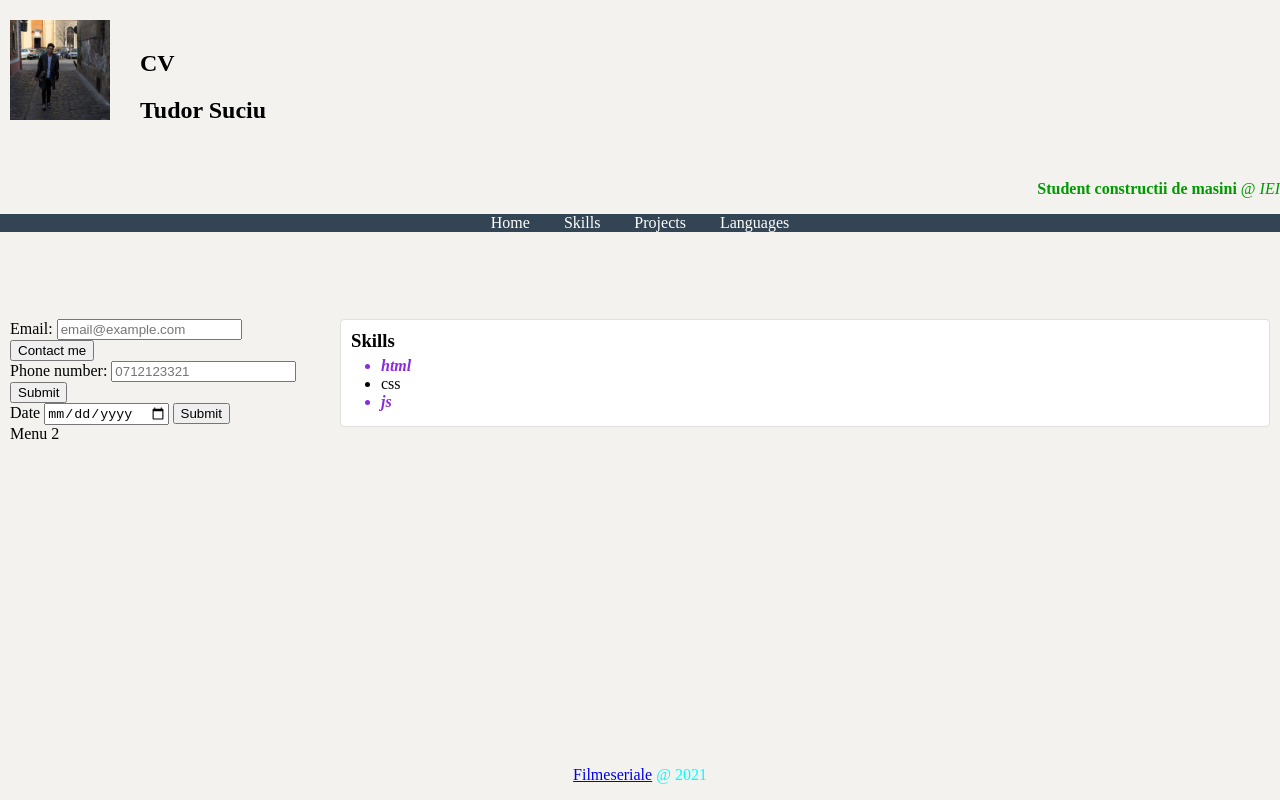
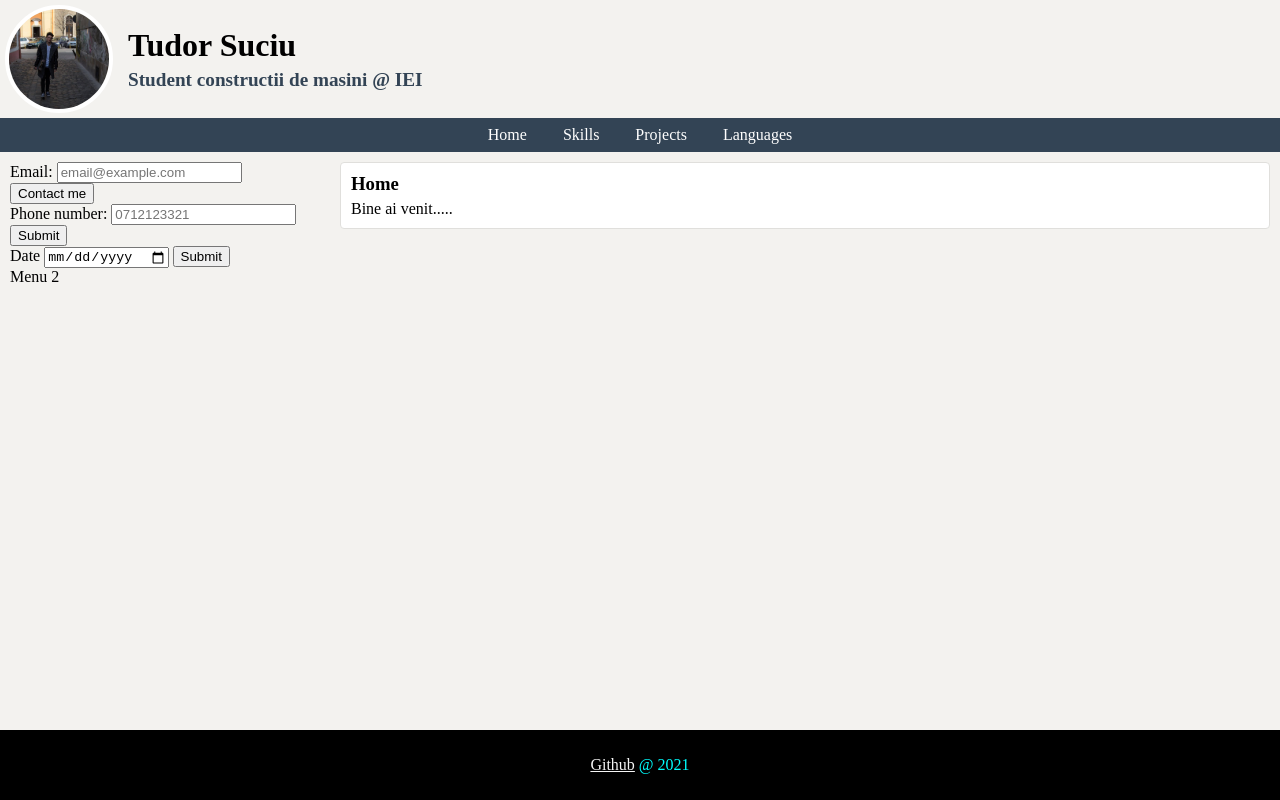
Before and after one commit to Suciu532/Suciu532.github.io, a plain HTML site: page index.html in a window 1280 px wide. Drawn offline with Linux system fonts and the light colour scheme.

Commit message:
modificare functii show/hide+css

```diff
--- a/functions.js
+++ b/functions.js
@@ -1,22 +1,43 @@
-function hidePage(id) {
+function hide(id) {
     document.getElementById(id).style.display = 'none';
 }
 
-function showPage(id) {
+function highlight(el) {
+    el.style.borderColor = '#00df00';
+    setTimeout(function () {
+        el.style.borderColor = '#55df44';
+    }, 100);
+    setTimeout(function () {
+        el.style.borderColor = '#99df88';
+    }, 200);
+    setTimeout(function () {
+        el.style.borderColor = '#e0dfdc';
+        el.style.borderColor = '';
+    }, 300);
+}
+
+function show(id) {
     document.getElementById(id).style.display = 'block';
+    var page = document.getElementById(id);
+    if (page) {
+        page.style.display = 'block';
+        highlight(page);
+    } else {
+        console.warn("pagina cu id-ul %o nu exista", id);
+    }
 }
 
 function hideAllPages() {
     var pages = Array.from(document.getElementsByClassName('page'));
 
     pages.forEach(function (page) {
-        hidePage(page.id)
+        hide(page.id)
     });
 }
 
-function show(id) {
+function showPage(id) {
     hideAllPages();
-    showPage(id);
+    show(id);
 }
 
-show('skills');
+show('home');
--- a/index.html
+++ b/index.html
@@ -13,26 +13,21 @@
 <body>
 
     <header>
-        <section id="top-content">
+        <div id="top-content">
             <div id="top">
-                <h1>CV</h1>
-
-                <h2>Tudor Suciu</h2>
+                <h1>Tudor Suciu</h1>
+                <h2 id="job-title">Student constructii de masini @ IEI</h2>
             </div>
             <div id="img-top">
                 <img src="me.jpg" width="100" alt=" ">
             </div>
-        </section>
-
-        <p id=motto><strong>Student constructii de masini</strong> @
-            <i>IEI</i>
-        </p>
+        </div>
 
         <ul id="top-menu-bar">
-            <li><a href="#" onclick="show('home')">Home</a></li>
-            <li><a href="#" onclick="show('skills')">Skills</a></li>
-            <li><a href="#" onclick="show('projects')">Projects</a></li>
-            <li><a href="#" onclick="show('languages')">Languages</a></li>
+            <li><a href="#" onclick="showPage('home')">Home</a></li>
+            <li><a href="#" onclick="showPage('skills')">Skills</a></li>
+            <li><a href="#" onclick="showPage('projects')">Projects</a></li>
+            <li><a href="#" onclick="showPage('languages')">Languages</a></li>
 
         </ul>
     </header>
@@ -110,14 +105,12 @@
 
     <footer>
         <p style="text-align: center; color: aqua;">
-            <a href="http://www.filmeserialeonline.org
-            ">Filmeseriale</a>
+            <a href="https://github.com/Suciu532/Suciu532.github.io">Github</a>
             @ 2021
         </p>
 
     </footer>
 
-    <!-- <script src="learn.js"></script> -->
     <script src="functions.js"></script>
 
 </body>
--- a/layout.css
+++ b/layout.css
@@ -1,22 +1,3 @@
-/*header, footer {
-    padding: 4px;
-    margin: 2px;
-    border: 2px solid blue;
-}
-#content {
-    border: 2px solid green;
-    padding: 4px;
-    margin: 2px;
-}
-#content div, #side-menu section {
-    padding: 4px;
-    margin: 2px;
-    border: 2px solid red;
-}
-#side-menu section {
-    border: 2px solid green;
-} */
-
 html {
     height: 100%;
 }
@@ -26,9 +7,9 @@ body {
     display: flex;
     flex-direction: column;
 }
-header, body > section {
+/* header, body > section {
     flex: 1;
-}
+} */
 #content {
     flex: 4;
     display: flex;
@@ -46,18 +27,3 @@ header, body > section {
 #footer {
     max-height: 20px;
 }
-#top-content {
-    flex: 4;
-    display: flex;
-    flex-direction: row-reverse;
-    padding-top: 10px;
-}
-#img-top {
-    flex: 1;
-    padding: 10px;
-}
-#top {
-    flex: 13;
-    padding: 10px;
-    margin: 10px;
-}
--- a/style.css
+++ b/style.css
@@ -1,12 +1,33 @@
 body{
     background: #f3f2ef;
 }
-
-#motto{
-    text-align: right;
-    color: #090;
+h1 {
+    margin: 5px 0;
 }
-
+#top-content {
+    display: flex;
+    flex-direction: row-reverse;
+    align-items: center;
+}
+#top {
+    flex: 1;
+    padding: 10px;
+}
+#img-top {
+    padding: 5px;
+    width: 108px;
+    height: 108px;
+}
+#img-top img {
+    border-radius: 50%;
+    border: 4px solid #fff;
+}
+#job-title {
+    color: #334455;
+    margin: 5px 0;
+    font-weight: bold;
+    font-size: 1.2em;
+}
 #top-menu-bar{
     text-align: center;
     background-color: #334455;
@@ -21,11 +42,20 @@ body{
 }
 #top-menu-bar a{
     text-decoration: none;
-    padding: 0 15px 0 15px;
+    display: inline-block;
+    padding: 5px 15px 5px 15px;
+    margin: 2px 0;
+    border-radius: .2em;
     color:#fff;
+    border: 1px solid transparent;
+    transition: .5s;
 }
 #top-menu-bar a:visited{
-    color: #fff;
+    padding: 10px;
+    margin-bottom: 10px;
+    display: none;
+    transition: border-color 1s ease;
+
 }
 #top-menu-bar a:hover{
     color: #334455;
@@ -60,3 +90,13 @@ td{
     padding: 10px 10px 10px 10px;
 
 }
+footer {
+    min-height: 20px;
+    padding: 10px;
+    text-align: center;
+    background-color: black;
+    color: #f5f5f5;
+}
+footer a {
+    color: #f5f5f5;
+}
```
